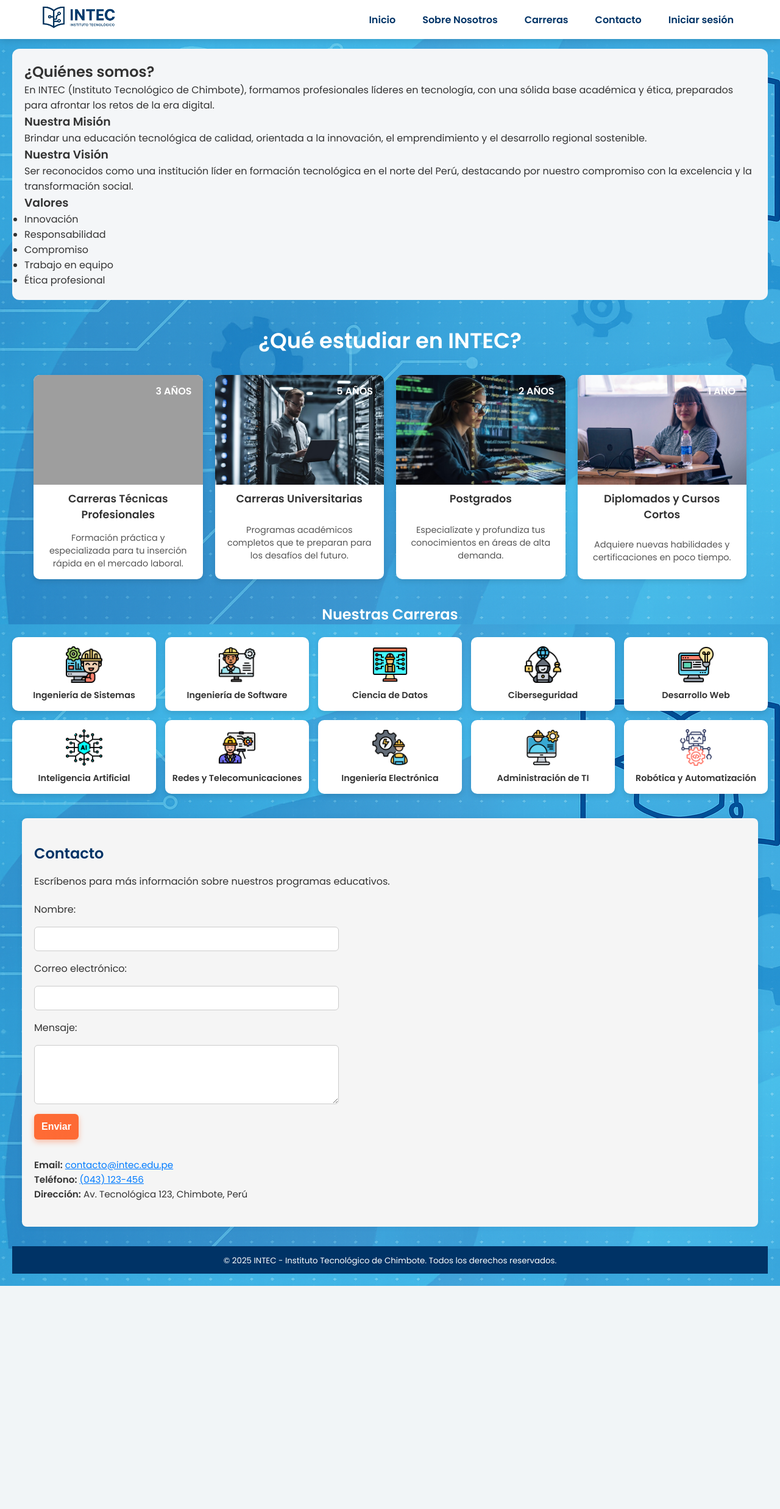
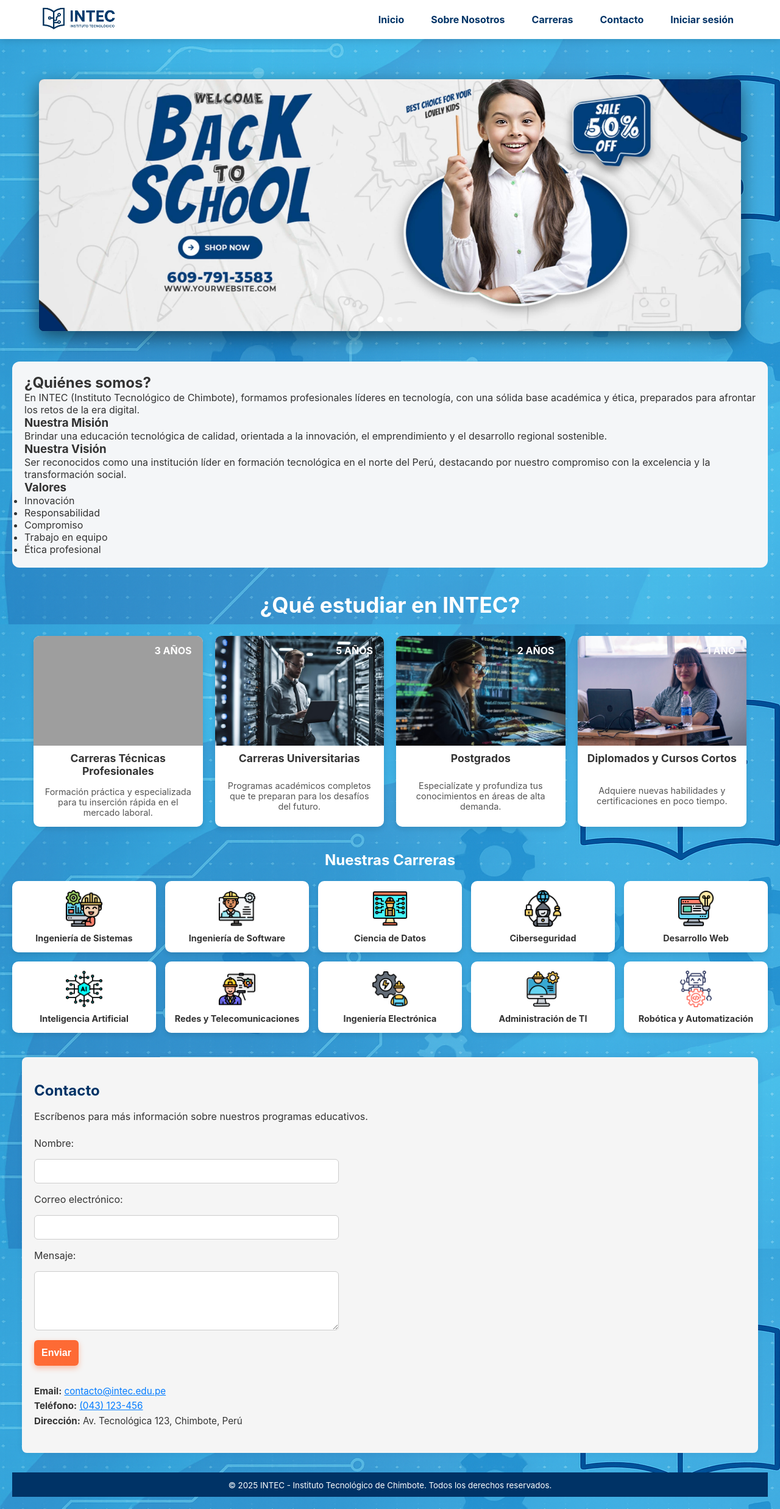
Before and after one commit to MassielSanchez/TrabajoWeb, a PHP site: page / in a window 1280 px wide. Shown: the whole page at 61% size. Before the commit the page ends 2109 px from the top, so only its background shows below. Run offline with PHP 8.4, Linux system fonts and the light colour scheme; grey boxes are pictures that could not be loaded.

Commit message:
version banner 6 am

```diff
--- a/css/index.css
+++ b/css/index.css
@@ -15,6 +15,9 @@
 
 /*diseño de Nuestra Filosofia*/
 @import url('./modules/filosofia.css');
+
+@import url('modules/carousel.css'); /* Ajusta la ruta si no usas la carpeta 'modules' */
+
 
 
 
--- /dev/null
+++ b/css/modules/carousel.css
@@ -0,0 +1,144 @@
+body {
+    margin: 0;
+    font-family: 'Inter', sans-serif;
+    background-color: #0d131f;
+    /* Eliminar o ajustar las propiedades de flexbox y altura si quieres espacio arriba/abajo */
+    /* display: flex; */
+    /* justify-content: center; */
+    /* align-items: center; */
+    /* min-height: 100vh; */
+    color: white;
+}
+
+/* ----------------------------------------------- */
+/* Contenedor para la zona de interacción de los botones */
+/* ----------------------------------------------- */
+.carousel-wrapper {
+    position: relative;
+
+    display: flex;
+    justify-content: center; /* Mantener esto si quieres centrar horizontalmente el carrusel */
+    align-items: center;
+    padding: 0;
+    margin-top: 50px;    /* AÑADE ESPACIO SUPERIOR */
+    margin-bottom: 50px; /* AÑADE ESPACIO INFERIOR */
+    /* Si el body ya no centra el contenido, este margin moverá el wrapper */
+}
+
+/* Para que el wrapper tenga la misma altura que el carrusel y los botones se posicionen correctamente */
+.carousel-wrapper::before {
+    content: '';
+    display: block;
+    padding-bottom: calc(284.8 / 854.4 * 100%);
+    position: absolute;
+    width: 90vw;
+    max-width: 1600px;
+    z-index: -1;
+    visibility: hidden;
+}
+
+
+.carousel-container {
+    width: 90vw;
+    max-width: 1600px;
+
+    height: 0;
+    padding-bottom: calc(284.8 / 854.4 * 100%); /* Proporción exacta 854.4x284.8 */
+
+    overflow: hidden; /* Esto ya está bien para ocultar el desbordamiento DENTRO del carrusel */
+    position: relative;
+
+    background-color: #1a222f;
+    border-radius: 8px;
+    box-shadow: 0 10px 30px rgba(0, 0, 0, 0.5),
+                0 0 0 1px rgba(255, 255, 255, 0.05);
+}
+
+.carousel-slide {
+    display: flex;
+    position: absolute;
+    top: 0;
+    left: 0;
+    width: 100%;
+    height: 100%;
+    transition: transform 0.5s ease-in-out;
+}
+
+.carousel-slide img {
+    min-width: 100%;
+    height: 100%;
+    object-fit: cover;
+    display: block;
+}
+
+/* ----------------------------------------------- */
+/* CAMBIOS PARA LOS BOTONES: VISIBILIDAD INICIAL POR JS */
+/* ----------------------------------------------- */
+.carousel-btn {
+    position: absolute;
+    top: 50%;
+    transform: translateY(-50%);
+
+    background: none;
+    border: none;
+    padding: 0;
+    width: 50px;
+    height: 50px;
+
+    color: white;
+    cursor: pointer;
+    font-size: 40px;
+    line-height: 1;
+    display: flex;
+    justify-content: center;
+    align-items: center;
+
+    z-index: 20;
+
+    transition: opacity 0.3s ease-in-out;
+}
+
+.carousel-btn.prev {
+    left: -15px;
+}
+
+.carousel-btn.next {
+    right: -15px;
+}
+
+/* El hover directo sobre el botón lo hace completamente opaco */
+.carousel-btn:hover {
+    opacity: 1;
+}
+
+/* ----------------------------------------------- */
+
+/* Puntos de navegación (sin cambios) */
+.carousel-dots {
+    position: absolute;
+    bottom: 15px;
+    left: 50%;
+    transform: translateX(-50%);
+    display: flex;
+    gap: 8px;
+    z-index: 20;
+}
+
+.dot {
+    width: 8px;
+    height: 8px;
+    background-color: rgba(255, 255, 255, 0.4);
+    border-radius: 50%;
+    cursor: pointer;
+    transition: background-color 0.3s ease, transform 0.3s ease;
+}
+
+.dot.active {
+    background-color: white;
+    transform: scale(1.3);
+}
+
+/* Opcional: Para asegurar que no haya ninguna barra horizontal a nivel de página */
+html, body {
+    overflow-x: hidden;
+}
--- a/index.html
+++ b/index.html
@@ -43,8 +43,21 @@
         </aside>
     </div>
 
+
+
     <main class="contenido">
+<div class="carousel-wrapper">
+        <button id="prevBtn" class="carousel-btn prev">&#10094;</button>
+        <button id="nextBtn" class="carousel-btn next">&#10095;</button>
 
+        <div class="carousel-container">
+            <div class="carousel-slide">
+                <img src="img\index\baner1.jpg" alt="Descripción de la imagen 1">
+                <img src="img/index/baner2.jpg" alt="Descripción de la imagen 2">
+                <img src="img/index/baner3.jpg" alt="Descripción de la imagen 3">
+            </div>
+        </div>
+    </div>
 
         <section class="bloque-info" id="nosotros">
             <h2>¿Quiénes somos?</h2>
```
Also changed, not shown: js/index.js (+142 -0 lines), css/modules/variables.css (line endings or trailing spaces), img/index/baner1.jpg (added), img/index/baner2.jpg (added), img/index/baner3.jpg (added). Lines whose indentation alone changed are shown as unchanged.
